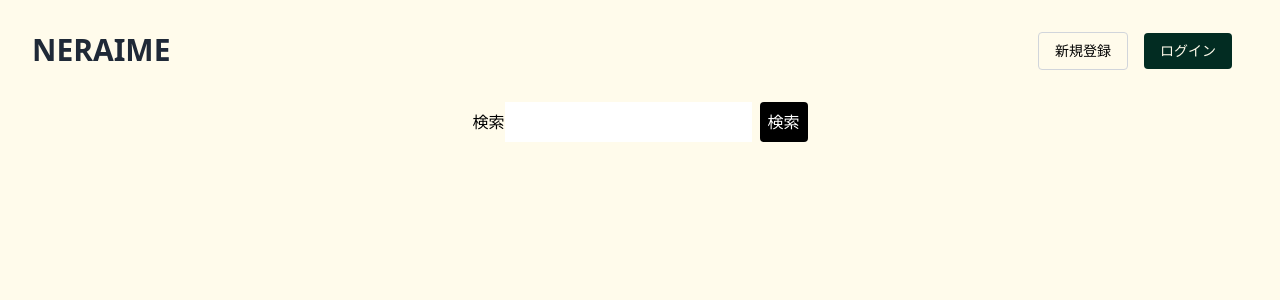
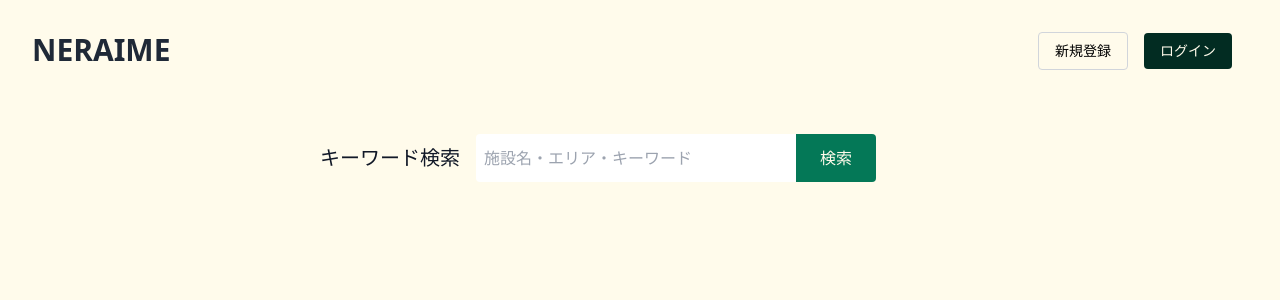
Before and after one commit to Hijikata1869/neraime-frontend, a Next.js app: page /search in a window 1280 px wide. Shown: the top 300 px of the page. Built offline with nearby package versions, Linux system fonts and the light colour scheme.

Commit message:
キーワード検索の検索結果を検索結果ページに表示する処理を実装#9

```diff
--- /dev/null
+++ b/components/ResultsList.tsx
@@ -0,0 +1,23 @@
+import { useContext } from "react";
+import { SearchContext } from "@/context/SearchContext";
+
+export const ResultsList = () => {
+  const searchContext = useContext(SearchContext);
+  const { candidates } = searchContext;
+
+  return (
+    <>
+      {candidates?.length ? null : (
+        <p className="pt-10">
+          検索結果はありませんでした。キーワードを変えて再度検索し直してください。
+        </p>
+      )}
+      {candidates?.map((candidate) => (
+        <div key={candidate.place_id}>
+          <h1>{candidate.name}</h1>
+          <p>{candidate.formatted_address}</p>
+        </div>
+      ))}
+    </>
+  );
+};
--- /dev/null
+++ b/components/SearchForm.tsx
@@ -0,0 +1,80 @@
+import { useState, useContext } from "react";
+import { useRouter } from "next/router";
+import { SearchContext } from "@/context/SearchContext";
+
+import { StoreCandidates } from "@/types";
+
+export const SearchForm: React.FC = () => {
+  const { setCandidates } = useContext(SearchContext);
+  const router = useRouter();
+  const [placeName, setPlaceName] = useState<string>("");
+
+  const onChangeInputValue = (event: React.ChangeEvent<HTMLInputElement>) => {
+    setPlaceName(event.target.value);
+  };
+
+  const onClickSearch = async (event: React.MouseEvent) => {
+    event.preventDefault();
+    const response = await fetch(`/api/textSearch?placeName=${placeName}`);
+    const result = response.json();
+    result
+      .then(async (data) => {
+        setPlaceName("");
+        const candidates: StoreCandidates = await data.results;
+        return candidates;
+      })
+      .then((candidates) => {
+        // formatted_addressから「日本」と郵便番号を除いた住所をcandidatesにセット
+        const formatted_candidates = candidates
+          .map((candidate) => {
+            let address = candidate.formatted_address;
+            address = address.replace(/日本、〒\d{3}-\d{4}\s/, "");
+            return {
+              place_id: candidate.place_id,
+              name: candidate.name,
+              formatted_address: address,
+              types: candidate.types,
+            };
+          })
+          .filter((candidate) => !candidate.types.includes("street_address"));
+        return formatted_candidates;
+      })
+      .then((formatted_candidates) => {
+        console.log(formatted_candidates);
+        setCandidates(formatted_candidates);
+      })
+      .then(() => {
+        router.push("/search-result");
+      })
+      .catch((err) => {
+        console.error(err);
+      });
+  };
+
+  return (
+    <>
+      <form className="flex flex-col w-full lg:px-80 pt-8">
+        <div className="flex items-center">
+          <label htmlFor="search" className="text-gray-900 text-xl mr-4">
+            キーワード検索
+          </label>
+          <input
+            id="search"
+            className="py-3 pl-2 focus: outline-none w-1/2 rounded-l"
+            type="text"
+            name="search"
+            placeholder="施設名・エリア・キーワード"
+            value={placeName}
+            onChange={(event) => onChangeInputValue(event)}
+          />
+          <button
+            className="py-3 px-6 text-amber-50 rounded-r bg-emerald-700 hover:bg-emerald-950"
+            onClick={(event) => onClickSearch(event)}
+          >
+            検索
+          </button>
+        </div>
+      </form>
+    </>
+  );
+};
--- /dev/null
+++ b/context/SearchContext.tsx
@@ -0,0 +1,24 @@
+import { ReactNode, createContext, useState } from "react";
+import { StoreCandidates } from "@/types";
+
+export const SearchContext = createContext(
+  {} as {
+    candidates: StoreCandidates | undefined;
+    setCandidates: React.Dispatch<React.SetStateAction<StoreCandidates>>;
+  }
+);
+
+type Props = {
+  children: ReactNode;
+};
+
+export const SearchContextProvider: React.FC<Props> = (props) => {
+  const { children } = props;
+  const [candidates, setCandidates] = useState<StoreCandidates>([]);
+
+  return (
+    <SearchContext.Provider value={{ candidates, setCandidates }}>
+      {children}
+    </SearchContext.Provider>
+  );
+};
--- a/pages/_app.tsx
+++ b/pages/_app.tsx
@@ -1,6 +1,11 @@
 import "@/styles/globals.css";
 import type { AppProps } from "next/app";
+import { SearchContextProvider } from "@/context/SearchContext";
 
 export default function App({ Component, pageProps }: AppProps) {
-  return <Component {...pageProps} />;
+  return (
+    <SearchContextProvider>
+      <Component {...pageProps} />
+    </SearchContextProvider>
+  );
 }
--- /dev/null
+++ b/pages/search-result.tsx
@@ -0,0 +1,12 @@
+import { Layout } from "@/components/Layout";
+import { ResultsList } from "@/components/ResultsList";
+
+const SearchResult: React.FC = () => {
+  return (
+    <Layout title="検索結果">
+      <ResultsList />
+    </Layout>
+  );
+};
+
+export default SearchResult;
--- a/pages/search.tsx
+++ b/pages/search.tsx
@@ -1,72 +1,11 @@
-import { useState } from "react";
-
 import { Layout } from "@/components/Layout";
-
-type Candidates = {
-  name: string;
-  formatted_address: string;
-}[];
+import { SearchForm } from "@/components/SearchForm";
 
 const Search: React.FC = () => {
-  const [placeName, setPlaceName] = useState<string>("");
-  const [candidates, setCandidates] = useState<Candidates>();
-
-  const onChangeInputValue = (event: React.ChangeEvent<HTMLInputElement>) => {
-    setPlaceName(event.target.value);
-  };
-
-  const onClickSearch = async (event: React.MouseEvent) => {
-    event.preventDefault();
-    const response = await fetch(`/api/searchPlace?placeName=${placeName}`);
-    const result = response.json();
-    result
-      .then(async (data) => {
-        setPlaceName("");
-        const candidates: Candidates = await data.results;
-        return candidates;
-      })
-      .then((candidates) => {
-        // formatted_addressから「日本」と郵便番号を除いた住所をcandidatesにセット
-        const formatted_candidates = candidates.map((candidate) => {
-          let address = candidate.formatted_address;
-          address = address.replace(/日本、〒\d{3}-\d{4}\s/, "");
-          return {
-            name: candidate.name,
-            formatted_address: address,
-          };
-        });
-        return formatted_candidates;
-      })
-      .then((formatted_candidates) => {
-        setCandidates(formatted_candidates);
-      })
-      .catch((err) => {
-        console.error(err);
-      });
-  };
-
   return (
-    <>
-      <Layout title="店舗検索">
-        <form>
-          <label htmlFor="search">検索</label>
-          <input
-            id="search"
-            className="p-2"
-            type="text"
-            name="search"
-            value={placeName}
-            onChange={(event) => onChangeInputValue(event)}
-          />
-          <button
-            className="p-2 text-white bg-black ml-2 rounded"
-            onClick={(event) => onClickSearch(event)}
-          >
-            検索
-          </button>
-        </form>
-      </Layout>
-    </>
+    <Layout title="店舗検索">
+      <SearchForm />
+    </Layout>
   );
 };
 
```
Also changed, not shown: types/index.ts (+11 -0 lines), pages/api/textSearch.ts (renamed from pages/api/searchPlace.ts).
